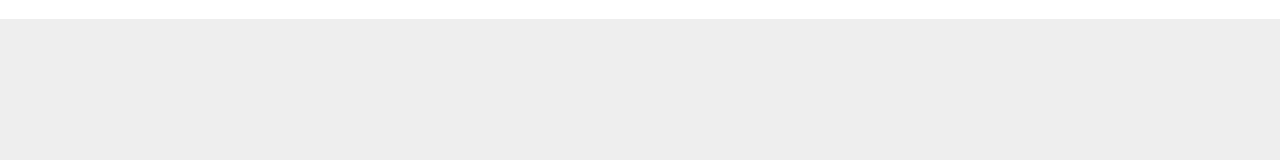
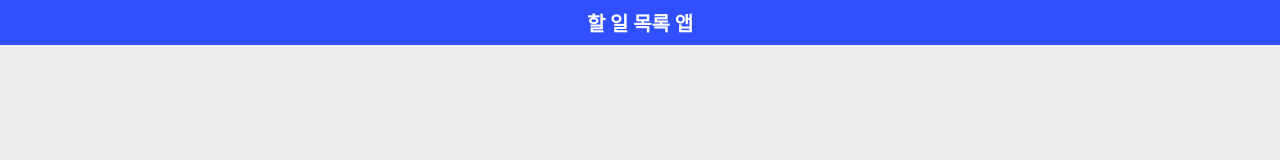
Before and after one commit to Sy2tema/react-typescript-lab, a React (Create React App) app: page / in a window 1280 px wide. Shown: the top 160 px of the page. Built offline with nearby package versions, Linux system fonts and the light colour scheme.

Commit message:
feat: Header 컴포넌트 생성

```diff
--- a/src/App.tsx
+++ b/src/App.tsx
@@ -3,6 +3,7 @@ import DataView from 'components/DataView';
 import { TodoListContextProvider } from 'contexts/TodoList';
 import { Routes, Route } from 'react-router-dom';
 import TodoInput from 'components/TodoInput';
+import Header from 'components/Header';
 
 const Container = styled.h3`
   height: 100vh;
@@ -21,6 +22,7 @@ function App() {
   return (
     <Container>
       <TodoListContextProvider>
+        <Header />
         <Routes>
           <Route path='/' element={<DataView />} />
           <Route path='/add-todo' element={<TodoInput />} />
--- /dev/null
+++ b/src/components/Header/Header.tsx
@@ -0,0 +1,30 @@
+import { Link } from "react-router-dom";
+import styled from "styled-components";
+
+const Container = styled.div`
+    position: absolute;
+    top: 0;
+    left: 0;
+    right: 0;
+    text-align: center;
+    background-color: #304FFE;
+    padding: 8px 0;
+    margin: 0;
+`;
+
+const StyledLink = styled(Link)`
+    color: #FFFFFF;
+    font-size: 20px;
+    text-decoration: none;
+    margin: 0 10px;
+`;
+
+const Header = () => {
+    return (
+        <Container>
+            <StyledLink to={"/"}>할 일 목록 앱</StyledLink>
+        </Container>
+    )
+}
+
+export default Header;
--- /dev/null
+++ b/src/components/Header/index.tsx
@@ -0,0 +1 @@
+export { default } from './Header';
```
